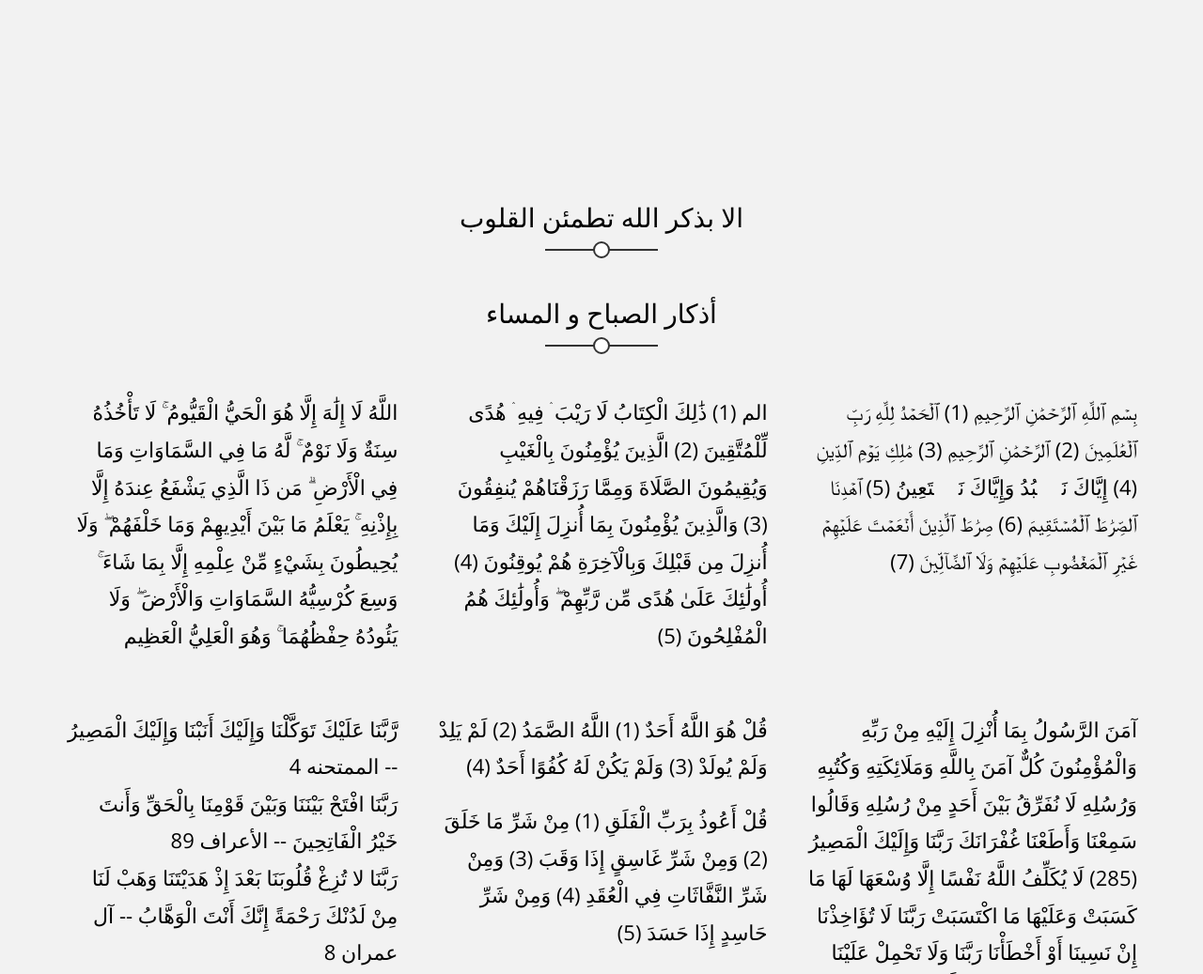
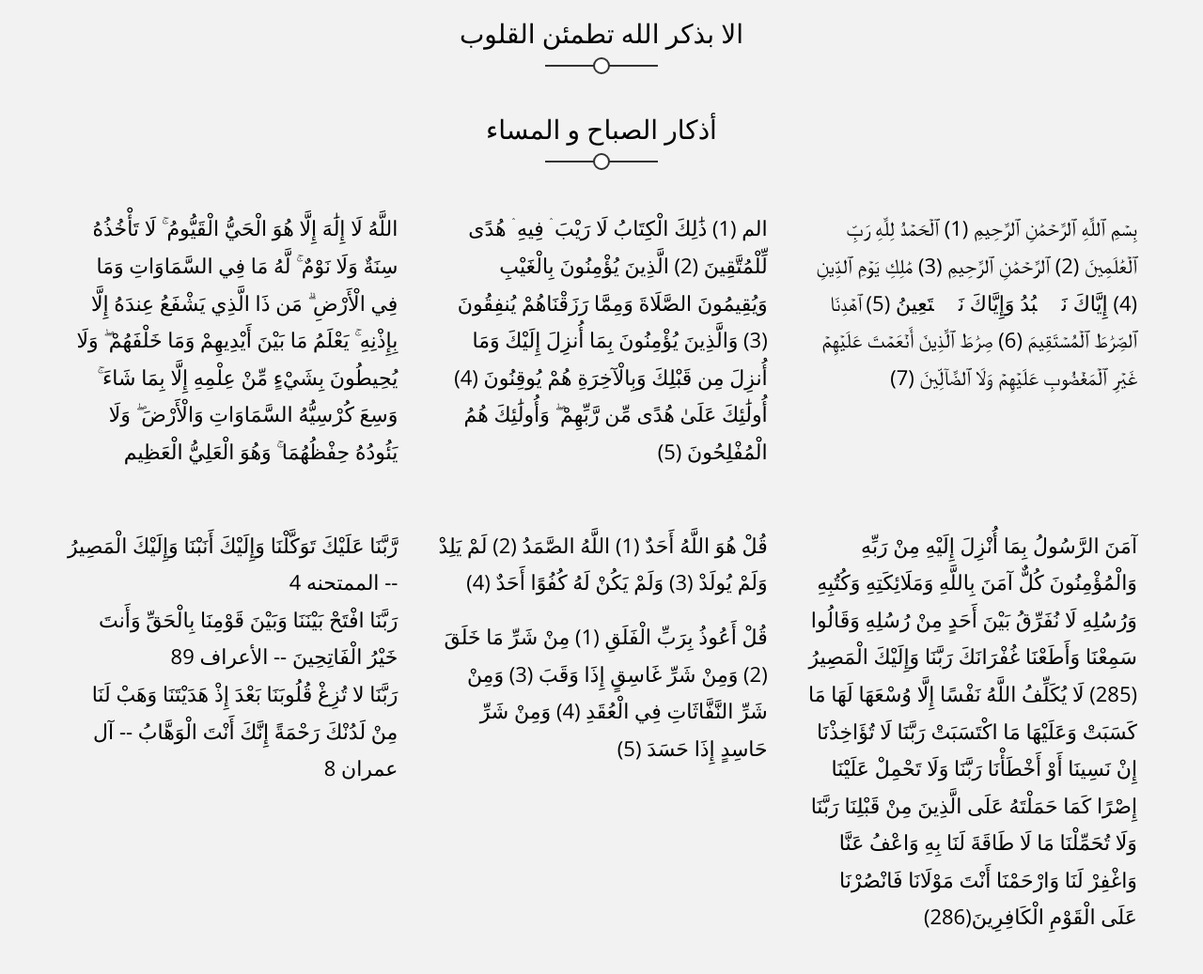
Before and after one commit to yassersalem74/azkar, a plain HTML site: page index.html in a window 1280 px wide. Shown: the top 1037 px of the page at 94% size. Drawn offline with nearby package versions, Linux system fonts and the light colour scheme.

Commit message:
Update style.css

```diff
--- a/css/style.css
+++ b/css/style.css
@@ -61,7 +61,7 @@ ul {
 
 /* start components  */
 .main-heading {
-  padding-top: 100px;
+  padding-top: 2px;
   text-align: center;
 }
 
@@ -318,6 +318,7 @@ header nav ul li a {
 }
 
 /* end footer  */
+
 @media (max-width: 281px) {
   header .container .title {
     margin-left: 51px;
@@ -325,5 +326,3 @@ header nav ul li a {
     font-size: 20px;
   }
 }
-
-}
```
